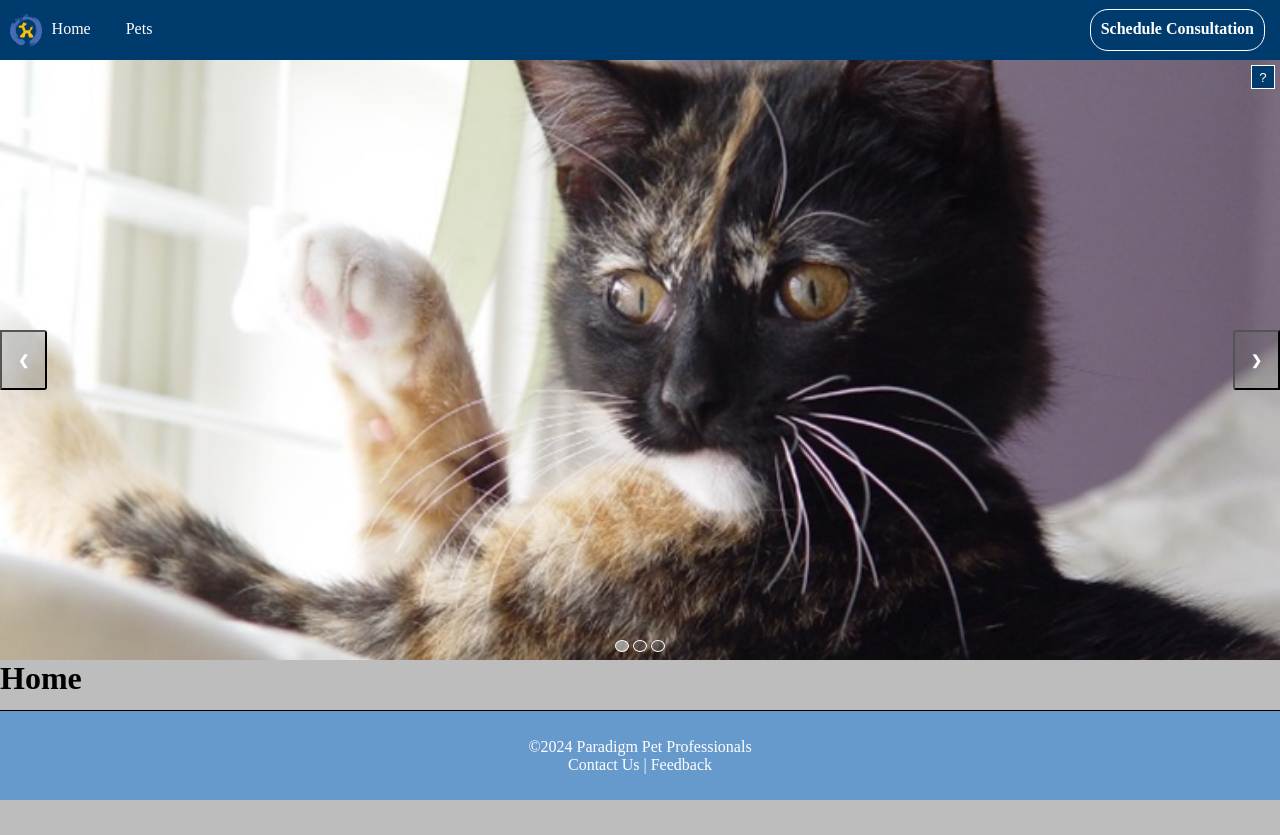
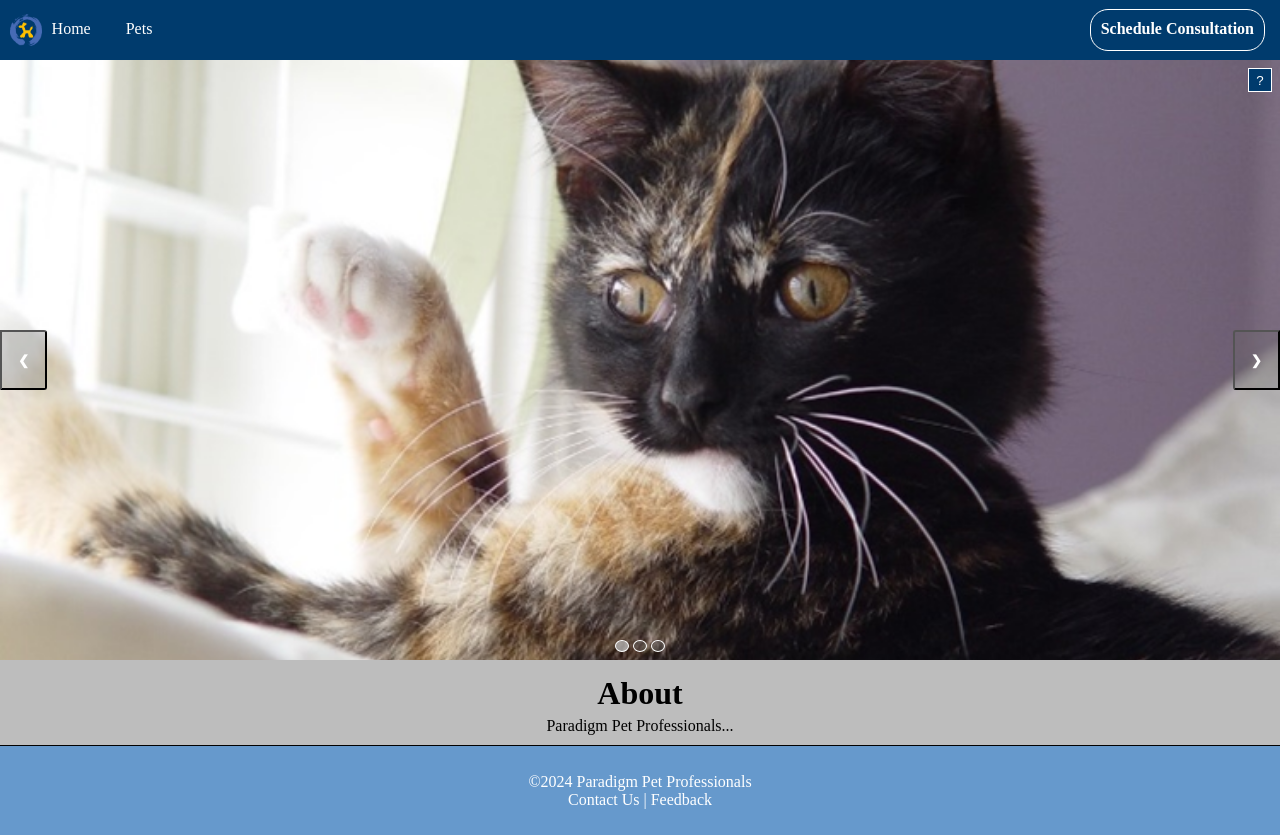
Before and after one commit to SylvanSerenity/PPP-Prototype, a SvelteKit app: page / in a window 1280 px wide. Before the commit the page ends 800 px from the top, so only its background shows below. Built offline with nearby package versions, Linux system fonts and the light colour scheme.

Commit message:
Export images variable

```diff
--- a/src/Nav.svelte
+++ b/src/Nav.svelte
@@ -44,9 +44,13 @@
 		color: white;
 	}
 
-	img {
+	li img {
 		height: 2rem;
 		margin-right: 10px;
+	}
+
+	img {
+		height: calc(var(--nav-height) - 6px);
 	}
 
 	ul {
@@ -160,7 +164,7 @@
 	.search-container {
 		position: fixed;
 		right: 0;
-		margin: 5px;
+		margin: 8px;
 		z-index: 100;
 	}
 
--- a/src/routes/+page.svelte
+++ b/src/routes/+page.svelte
@@ -2,14 +2,19 @@
 	import Nav from '../Nav.svelte';
 	import Footer from '../Footer.svelte';
 	import Slideshow from './Slideshow.svelte';
+
+	const images = ["slideshow/cats.png", "slideshow/dogs.png", "slideshow/consultation.png"];
 </script>
 
 <Nav />
 
 <main>
-	<Slideshow />
+	<Slideshow {images} />
 
-	<h1>Home</h1>
+	<div class="content">
+		<h1>About</h1>
+		<p>Paradigm Pet Professionals...</p>
+	</div>
 </main>
 
 <Footer />
@@ -33,5 +38,20 @@
 	}
 	:global(main) {
 		flex: 1;
+
+		display: flex;
+		flex-direction: column;
+		align-items: center;
+		justify-content: center;
+	}
+
+	h1 {
+		padding: 5px;
+		text-align: center;
+	}
+
+	.content {
+		max-width: 80%;
+		padding: 10px;
 	}
 </style>
--- a/src/routes/Slideshow.svelte
+++ b/src/routes/Slideshow.svelte
@@ -1,5 +1,5 @@
 <script lang="ts">
-	const images = ["slideshow/cats.png", "slideshow/dogs.png", "slideshow/consultation.png"];
+	export let images: string[] = [];
 	let imageIndex = 0;
 	let direction = 'next';
 
```
